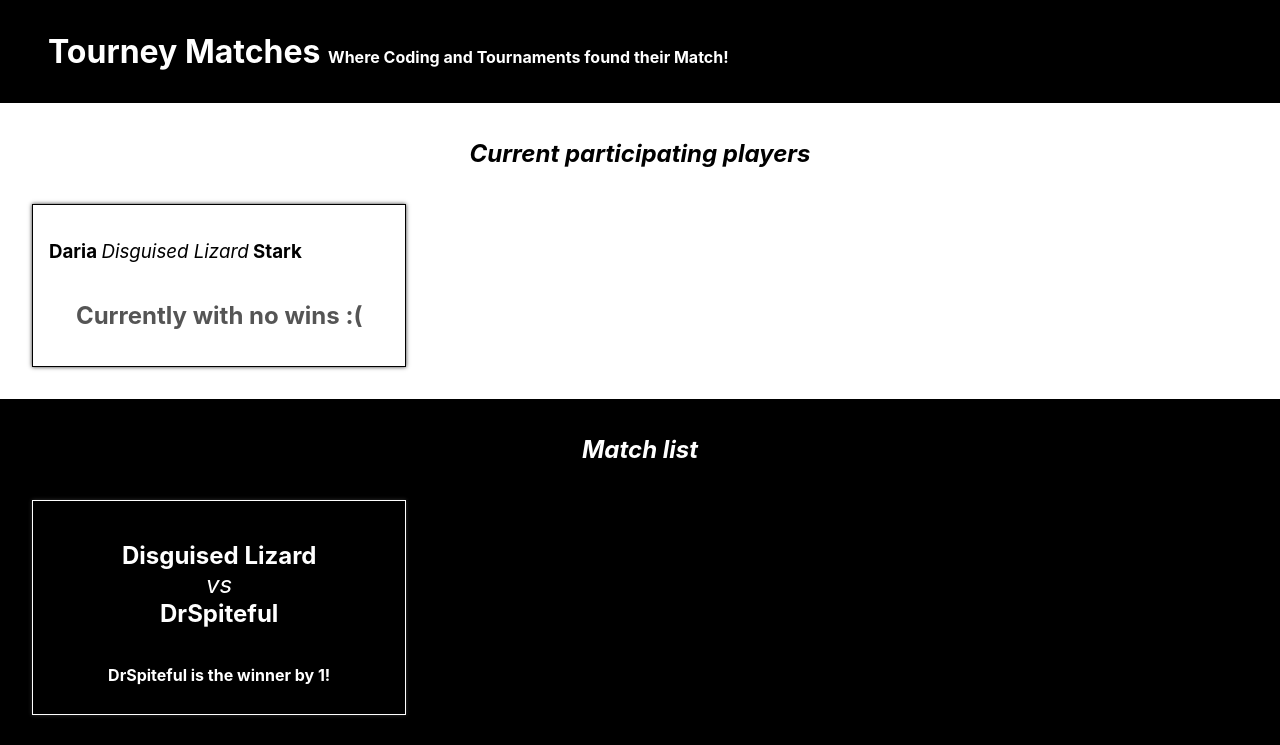
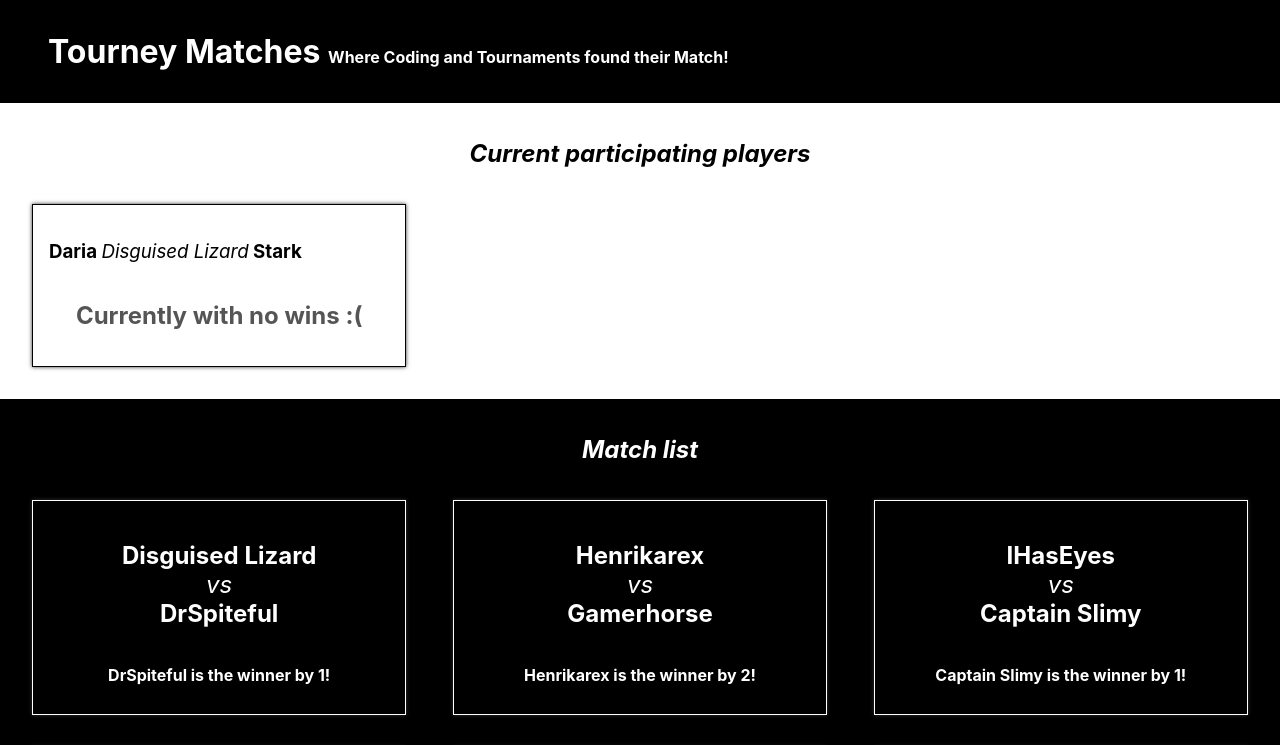
Before and after one commit to oddporson/tourney-matches, a React (Create React App) app: page / in a window 1280 px wide. Shown: the top 745 px of the page. Built offline with nearby package versions, Linux system fonts and the light colour scheme.

Commit message:
used map function to render all matches

```diff
--- a/src/components/MatchList.js
+++ b/src/components/MatchList.js
@@ -4,12 +4,14 @@ import Match from './Match'
 
 function MatchList(props) {
   const { matchData } = props
-  const oneMatch = matchData[0]
+  // const oneMatch = matchData[0]
+  const parsedMatches = matchData.map(match => <Match {...match}/>)
   return(
     <section className="PlayerList MatchList">
       <h1>Match list</h1>
       {/* Matches will be shown here */}
-      <Match {...oneMatch} />
+      {/* <Match {...oneMatch} /> */}
+      {parsedMatches}
     </section>
   )
 }
```
